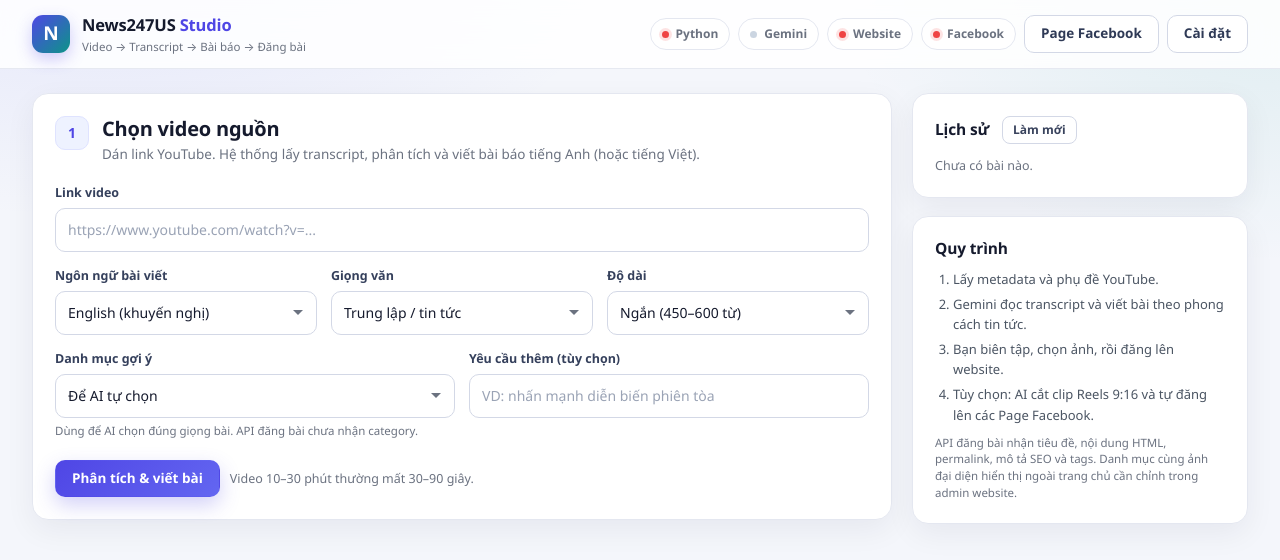
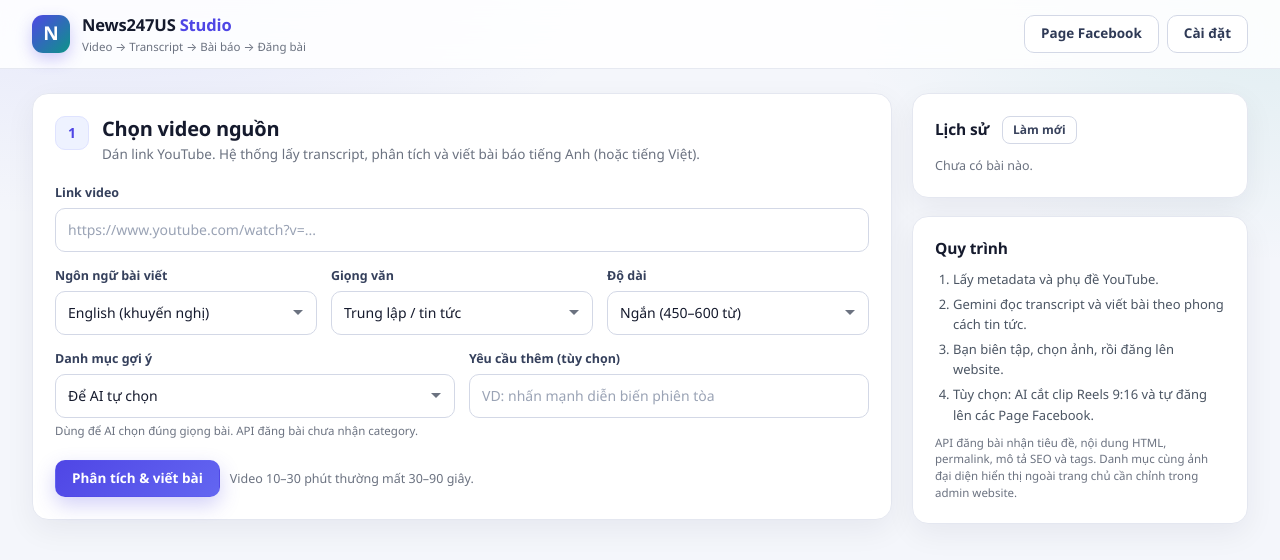
Before and after one commit to vzetiZero/quanly_page_web, a website: page public/index.html in a window 1280 px wide. Drawn offline with Linux system fonts and the light colour scheme; no server answers.

Commit message:
Ẩn các nhãn trạng thái Python, Gemini, Website, Facebook trên header

```diff
--- a/public/index.html
+++ b/public/index.html
@@ -18,10 +18,6 @@
         </div>
       </div>
       <div class="header-actions">
-        <span class="pill" id="pill-backend"><i class="dot"></i><span>Python</span></span>
-        <span class="pill" id="pill-ai"><i class="dot"></i><span>Gemini</span></span>
-        <span class="pill" id="pill-site"><i class="dot"></i><span>Website</span></span>
-        <span class="pill" id="pill-facebook"><i class="dot"></i><span>Facebook</span></span>
         <button class="btn btn-ghost" id="btn-facebook-menu" type="button">Page Facebook</button>
         <button class="btn btn-ghost" id="btn-settings" type="button">Cài đặt</button>
       </div>
```
